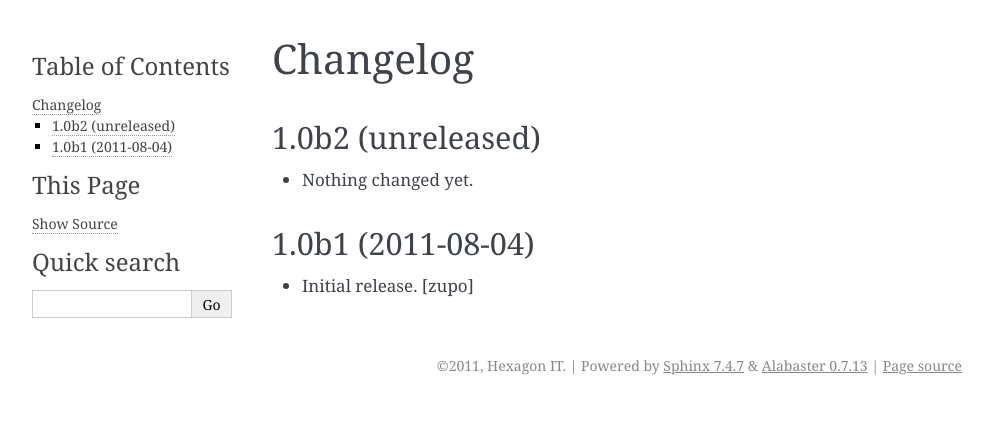
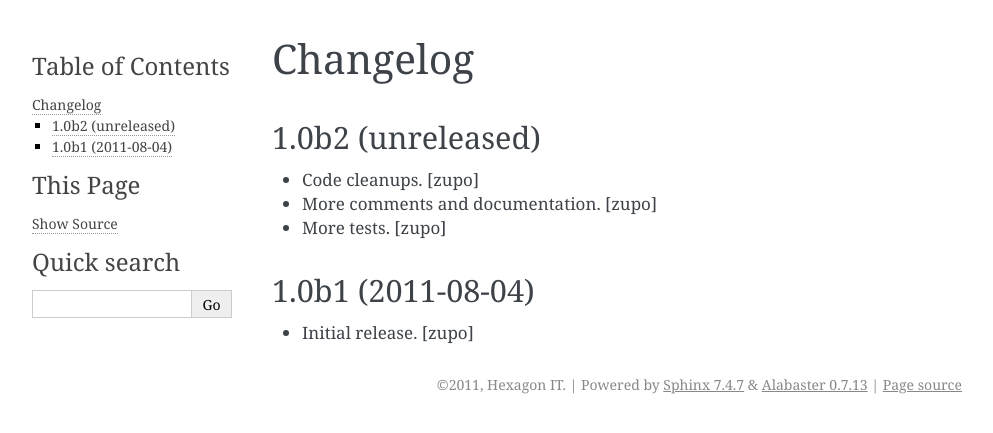
Before and after one commit to hexagonit/hexagonit.virtualgallery, a Sphinx documentation site: the page built from hexagonit/virtualgallery/docs/HISTORY.rst, in a window 1280 px wide. Shown: the top 433 px of the page, without its empty margins (148-1141 px from the left). Built offline with Sphinx 7.4.7, drawn with Linux system fonts in a browser that asks for light colours.

Commit message:
add HISTORY entries

```diff
--- a/hexagonit/virtualgallery/docs/HISTORY.rst
+++ b/hexagonit/virtualgallery/docs/HISTORY.rst
@@ -4,7 +4,12 @@ Changelog
 1.0b2 (unreleased)
 ------------------
 
-- Nothing changed yet.
+- Code cleanups.
+  [zupo]
+- More comments and documentation.
+  [zupo]
+- More tests.
+  [zupo]
 
 
 1.0b1 (2011-08-04)
```
